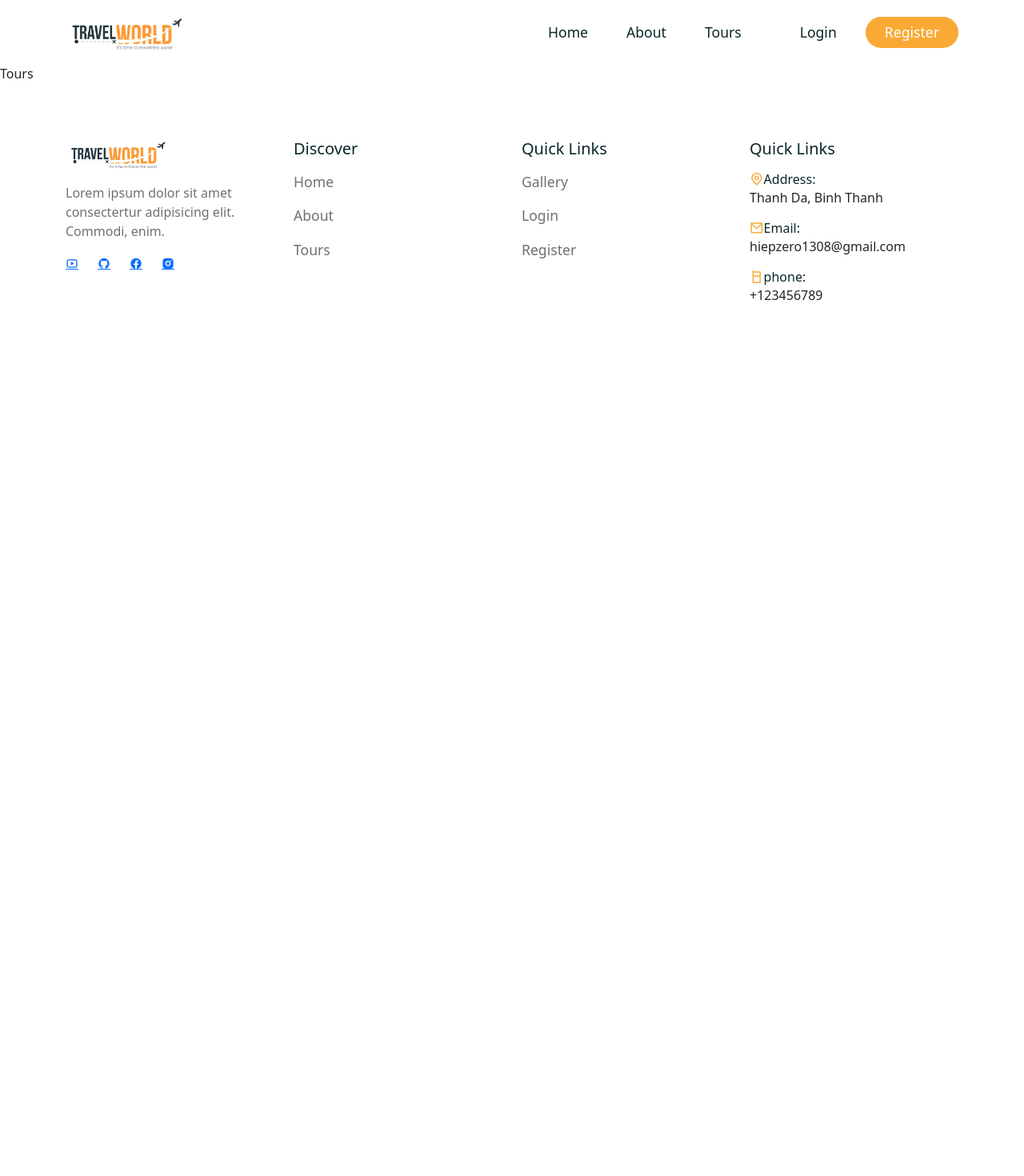
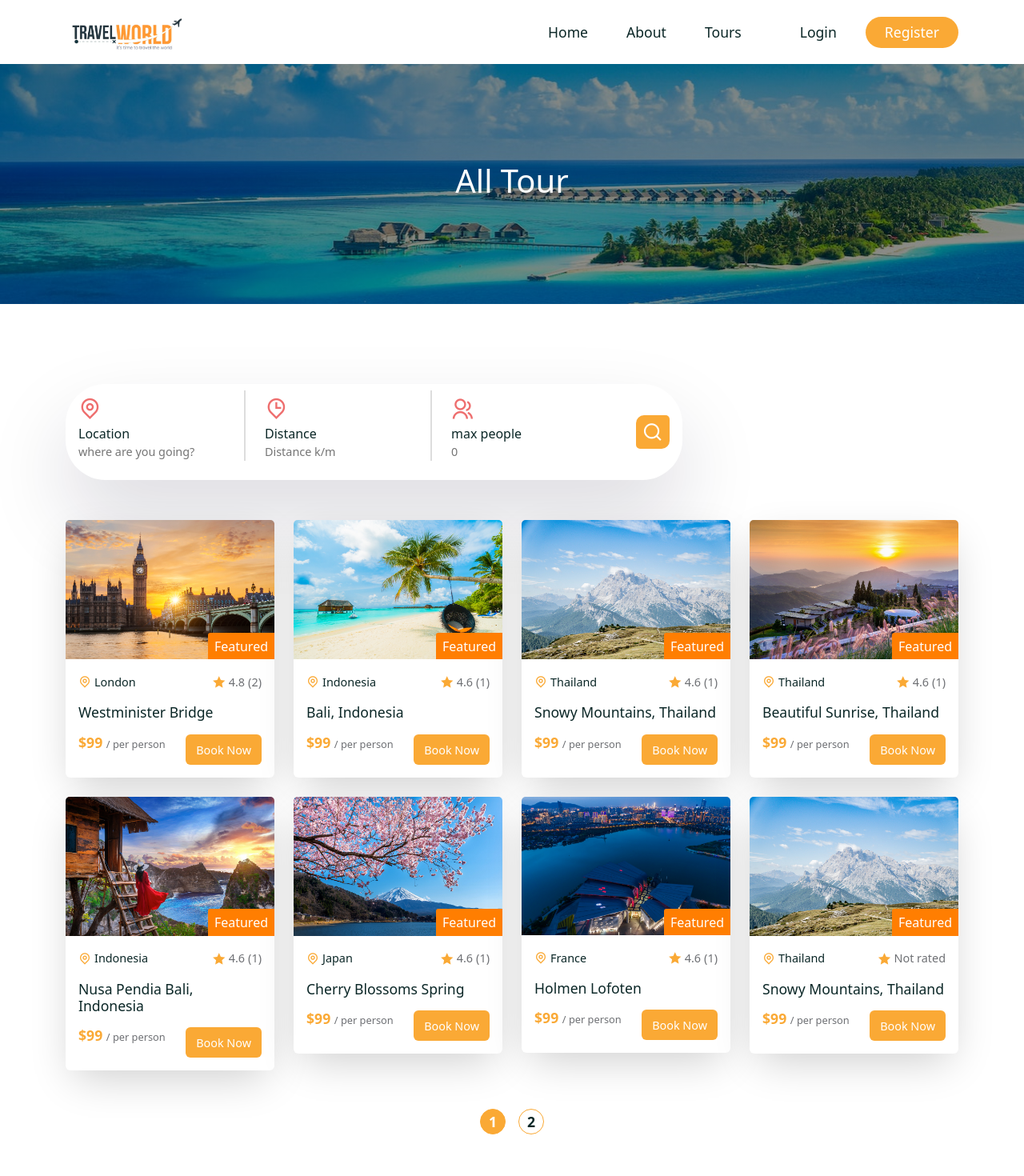
Before and after one commit to duongkaja/ProjectNodejs, a React (Create React App) app in the folder frontend/: page /tours in a window 1280 px wide. Shown: the top 1470 px of the page at 80% size. Before the commit the page ends 800 px from the top, so only its background shows below. Built offline with nearby package versions, Linux system fonts and the light colour scheme; a web font is replaced by a local one.

Commit message:
00:15:00 part 2, loi book now

```diff
--- a/frontend/src/assets/data/tours.js
+++ b/frontend/src/assets/data/tours.js
@@ -19,6 +19,10 @@
       {
         name: "jhon doe",
         rating: 4.6,
+      },
+      {
+        name: "jhon doe",
+        rating: 5,
       },
     ],
     avgRating: 4.5,
@@ -142,10 +146,10 @@
     maxGroupSize: 8,
     desc: "this is the description",
     reviews: [
-      {
-        name: "jhon doe",
-        rating: 4.6,
-      },
+      // {
+      //   name: "jhon doe",
+      //   rating: 4.6,
+      // },
     ],
     avgRating: 4.5,
     photo: tourImg03,
--- a/frontend/src/components/Footer/Footer.jsx
+++ b/frontend/src/components/Footer/Footer.jsx
@@ -37,6 +37,9 @@
 ];
 
 const Footer = () => {
+
+  const year = new Date().getFullYear()
+
   return (
     <footer className=' footer'>
       <Container>
@@ -112,16 +115,22 @@
 
                   <ListGroupItem className='ps-0 border-0'
                    align-item-center gap-3>
-                    <h6 className='mb-0 d-flecx align-item-center gap-3'>
+                    <h6 className="mb-0 d-flecx align-item-center gap-3">
                       <span>
                       <i class="ri-cellphone-line"></i>
                       </span>
                       phone:
                     </h6>
-                    <p className='mb-0'> +123456789 </p>
+                    <p className="mb-0"> +123456789 </p>
                   </ListGroupItem>
 
             </ListGroup>
+          </Col>
+          <Col lg="12" className="text-center pt-5">
+              <p className="copyright">
+                Copyright {year}, design and develop by Khang.
+                All rights reserved.
+              </p>
           </Col>
         </Row>
       </Container>
--- a/frontend/src/components/Footer/footer.css
+++ b/frontend/src/components/Footer/footer.css
@@ -27,3 +27,8 @@
     color: var(--secondary-color);
     font-size: 1.1rem;
 }
+
+.copyright{
+    color: var(--text-color);
+    font-size: 1rem;
+}
--- a/frontend/src/components/Header/Header.jsx
+++ b/frontend/src/components/Header/Header.jsx
@@ -1,4 +1,4 @@
-import React from 'react'
+import React, {useRef, useEffect} from 'react'
 import { Container, Row, Button} from 'reactstrap'
 import {NavLink, Link} from 'react-router-dom'
 
@@ -11,17 +11,36 @@
     display:'Home',
   },
   {
-    path:'/#',
+    path:'/about',
     display:'About',
   },
   {
     path:'/tours',
     display:'Tours',
   },
-]
+];
 
 const Header = () => {
-  return <header className='header'>
+
+const headerRef = useRef(null)
+
+const stickyHeaderFunc = () => {
+  window.addEventListener('scroll', ()=>{
+    if(document.body.scrollTop >80 || document.documentElement.scrollTop >80){
+      headerRef.current.classList.add('stick__header')
+    }else{
+      headerRef.current.classList.remove('stick__header')
+    }
+  })
+}
+
+useEffect(()=>{
+  stickyHeaderFunc()
+
+  return window.removeEventListener('scroll', stickyHeaderFunc)
+})
+
+  return <header className='header' ref={headerRef}>
     <Container>
       <Row>
         <div className="nav__wrapper d-flex align-items-center justify-content-between">
--- a/frontend/src/pages/TourDetails.jsx
+++ b/frontend/src/pages/TourDetails.jsx
@@ -1,9 +1,38 @@
 import React from 'react'
+import '../styles/tour-details.css'
+import {Container, Row, Col, Form, ListGroup} from 'reactstrap'
+import {useParams} from 'react-router-dom'
+import tourData from '../assets/data/tours'
 
 const TourDetails = () => {
+
+  const {id} = useParams()
+
+  //API and load data
+  const tour = tourData.find(tour=> tour.id === id)
+
+  //destructure properties from tour object
+  const {photo, title, desc, price, reviews, city, distance, maxGroupSize} = tour
+
   return (
-    <div>TourDetails</div>
-  )
+  <>
+  <section>
+    <Container>
+      <Row>
+        <Col lg='8'>
+          <div className='tour__content'>
+            <img src={photo} alt="" />
+
+            <div className="tour__info">
+              <h2>{title}</h2>
+            </div>
+          </div>
+        </Col>
+      </Row>
+    </Container>
+  </section>
+  </>
+  );
 }
 
 export default TourDetails
--- a/frontend/src/pages/Tours.jsx
+++ b/frontend/src/pages/Tours.jsx
@@ -1,9 +1,65 @@
 
-import React from 'react'
+import React, {useState, useEffect} from 'react';
+import CommonSection from '../shared/CommonSection';
+
+import "../styles/tour.css";
+import tourData from '../assets/data/tours'
+import TourCard from './../shared/TourCard';
+import SearchBar from './../shared/SearchBar';
+import Newsletter from './../shared/Newsletter';
+import { Col,Row, Container } from 'reactstrap';
 
 const Tours = () => {
+
+  const [pageCount, setPageCount] = useState(0)
+  const [page, setPage] = useState(0)
+
+  useEffect(()=>{
+
+
+    const pages = Math.ceil(5/ 4) //sau dung backend
+    setPageCount(pages);
+  },[page]);
+
   return (
-    <div>Tours</div>
+    <>
+      <CommonSection title = {"All Tour"} />
+      <section>
+        <Container>
+          <Row>
+            <SearchBar />
+          </Row>
+        </Container>
+      </section>
+      <section className='pt-0'>
+        <Container>
+          <Row>
+            {
+              tourData?.map(tour=> (
+                <Col lg='3' className='mb-4' key={tour.id}>
+                  <TourCard tour={tour}/>
+                </Col>
+            ))}
+
+            <Col lg='12'>
+                <div className="pagination d-flex align-items-center
+                justify-content-center mt-4 gap-3">
+                  {[ ... Array(pageCount).keys()].map(number=>(
+                    <span
+                      key={number}
+                      onClick={()=>setPage(number)}
+                      className={page===number ? "active__page" : ""}
+                    >
+                      {number + 1}
+                    </span>
+                  ))}
+                </div>
+            </Col>
+          </Row>
+        </Container>
+      </section>
+      <Newsletter/>
+    </>
   )
 }
 
--- /dev/null
+++ b/frontend/src/shared/CommonSection.jsx
@@ -0,0 +1,20 @@
+import React from 'react';
+import "./common-section.css";
+
+import { Container, Row, Col } from "reactstrap";
+
+const CommonSection = ({ title }) => {
+  return (
+    <section className = "common__section" >
+        <Container>
+            <Row>
+                <Col lg="12">
+                    <h1>{title}</h1>
+                </Col>
+            </Row>
+        </Container>
+    </section>
+  )
+}
+
+export default CommonSection
--- a/frontend/src/shared/TourCard.jsx
+++ b/frontend/src/shared/TourCard.jsx
@@ -1,10 +1,14 @@
 import React from 'react'
 import { Card,CardBody } from 'reactstrap';
 import {Link} from 'react-router-dom';
+import calculateAvgRating from '../utils/avgRating';
 
 import "./tour-card.css";
 const TourCard = ({ tour }) => {
-    const {id, title,city, photo, price , featured ,avgRating, reviews} = tour;
+    const {id, title,city, photo, price , featured , reviews} = tour;
+
+    const {totalRating, avgRating} = calculateAvgRating(reviews)
+
   return(
 
    <div className='tour__card'>
@@ -21,8 +25,12 @@
             <i class = 'ri-map-pin-line'></i> {city}
             </span>
             <span className='tour__rating d-flex align-items-center gap-1'>
-            <i class = 'ri-star-fill'></i> {avgRating}{""}
+            <i class = 'ri-star-fill'></i> {avgRating === 0 ? null : avgRating}
+            {totalRating === 0 ? (
+                "Not rated"
+            ) : (
             <span>({reviews.length})</span>
+            )}
             </span>
         </div>
         <h5 className='tour__title'><Link to ={`/tours/ ${id}`}>{title}</Link>
--- /dev/null
+++ b/frontend/src/shared/common-section.css
@@ -0,0 +1,16 @@
+
+.common__section{
+    background: linear-gradient(rgba(0, 0, 0, 0.45), rgba(0, 0, 0, 0.45)),
+        url('../assets/images/tour.jpg') no-repeat center center;
+        background-size: cover;
+    height: 300px;
+    display: flex;
+    align-items: center;
+    justify-content: center;
+    text-align: center;
+}
+
+.common__section h1{
+    font-size: 2.5rem;
+    color: #fff;
+}
--- /dev/null
+++ b/frontend/src/styles/tour.css
@@ -0,0 +1,20 @@
+
+.pagination span{
+    width: 2rem;
+    height: 2rem;
+    padding: 5px;
+    border-radius: 50px;
+    display: flex;
+    align-items: center;
+    justify-content: center;
+    border: 1px solid var(--secondary-color);
+    color: var(--heading-color);
+    font-size: 1.1rem;
+    cursor: pointer;
+    font-weight: 700;
+}
+
+.active__page{
+    background: var(--secondary-color);
+    color: #fff !important;
+}
--- /dev/null
+++ b/frontend/src/utils/avgRating.js
@@ -0,0 +1,17 @@
+
+const calculateAvgRating = reviews =>{
+
+    const totalRating = reviews ?.reduce((acc,item)=>acc + item.rating, 0)
+    const avgRating = totalRating === 0
+    ? ''
+    : totalRating === 1
+    ? totalRating
+    : (totalRating / reviews ?.length).toFixed(1);
+
+return {
+    totalRating,
+    avgRating
+}
+}
+
+export default calculateAvgRating;
```
Also changed, not shown: frontend/src/styles/tour-details.css (added).
